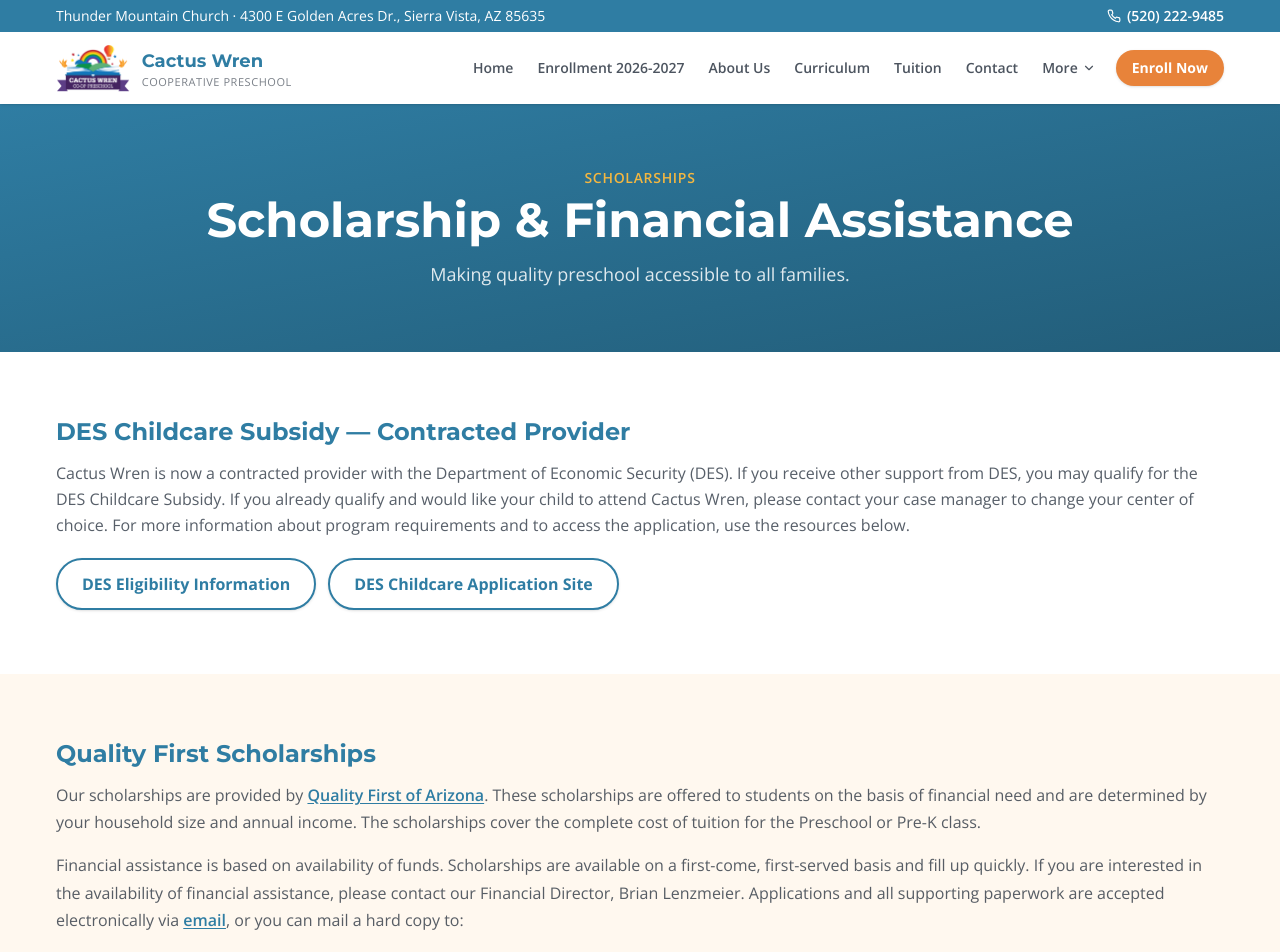
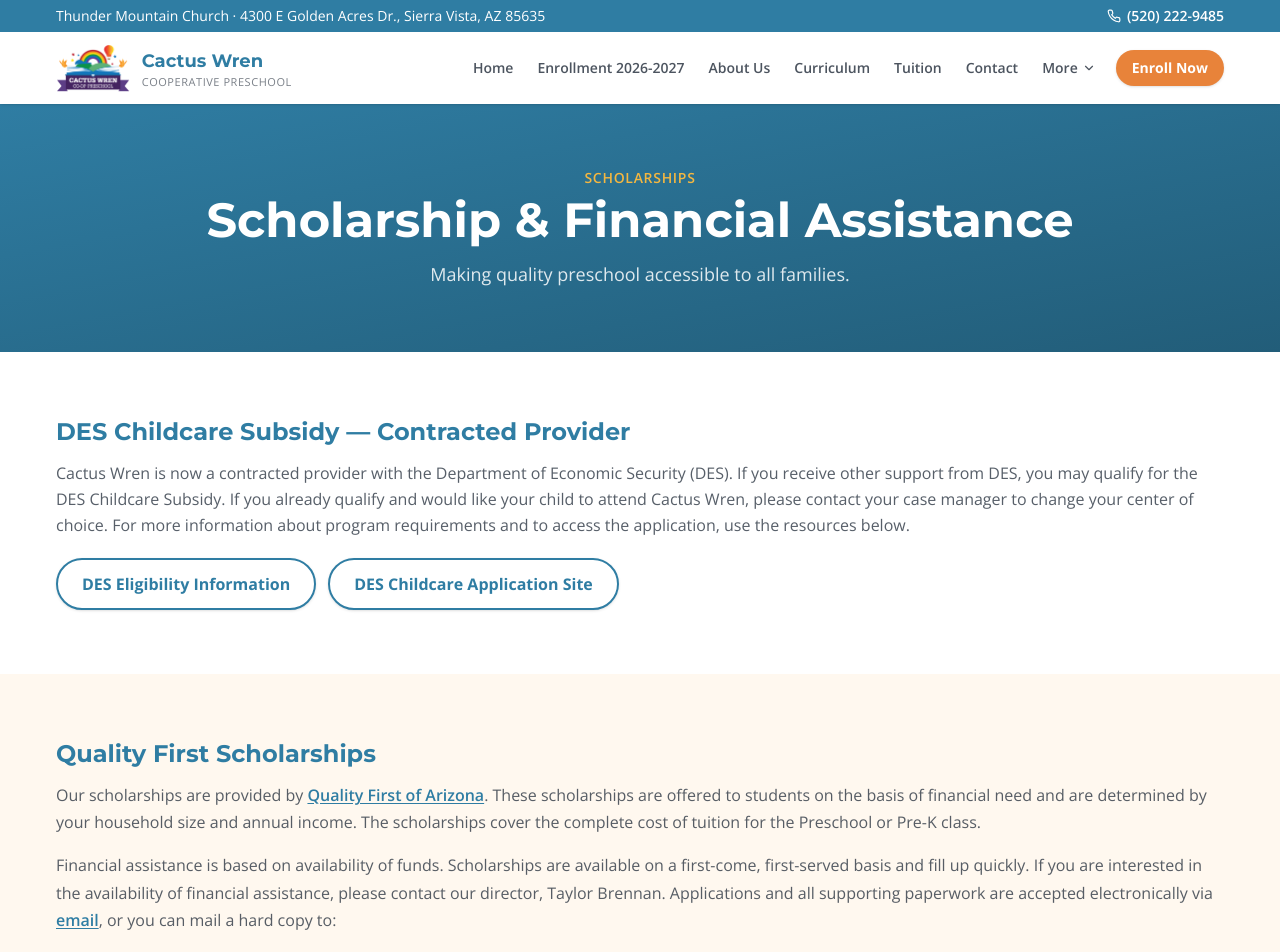
Before and after one commit to FreeForCharity/FFC-EX-cactuswrenpreschool.com, a Next.js app: page /scholarship-information in a window 1280 px wide. Shown: the top 952 px of the page. Built offline with nearby package versions, Linux system fonts and the light colour scheme; a web font is replaced by a local one.

Commit message:
fix: update scholarship contact to Taylor Brennan

```diff
--- a/src/app/scholarship-information/page.tsx
+++ b/src/app/scholarship-information/page.tsx
@@ -56,8 +56,7 @@
           <p>
             Financial assistance is based on availability of funds. Scholarships are available on a
             first-come, first-served basis and fill up quickly. If you are interested in the
-            availability of financial assistance, please contact our Financial Director, Brian
-            Lenzmeier. Applications and all supporting paperwork are accepted electronically via{' '}
+            availability of financial assistance, please contact our director, Taylor Brennan. Applications and all supporting paperwork are accepted electronically via{' '}
             <a href={`mailto:${contact.email}`}>email</a>, or you can mail a hard copy to:
           </p>
           <p className="font-semibold text-ink not-prose">
```
